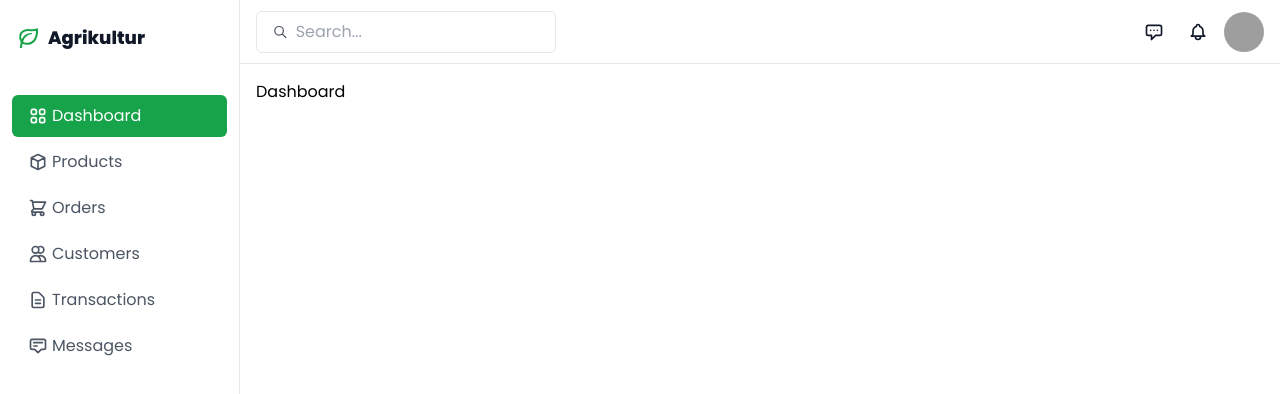
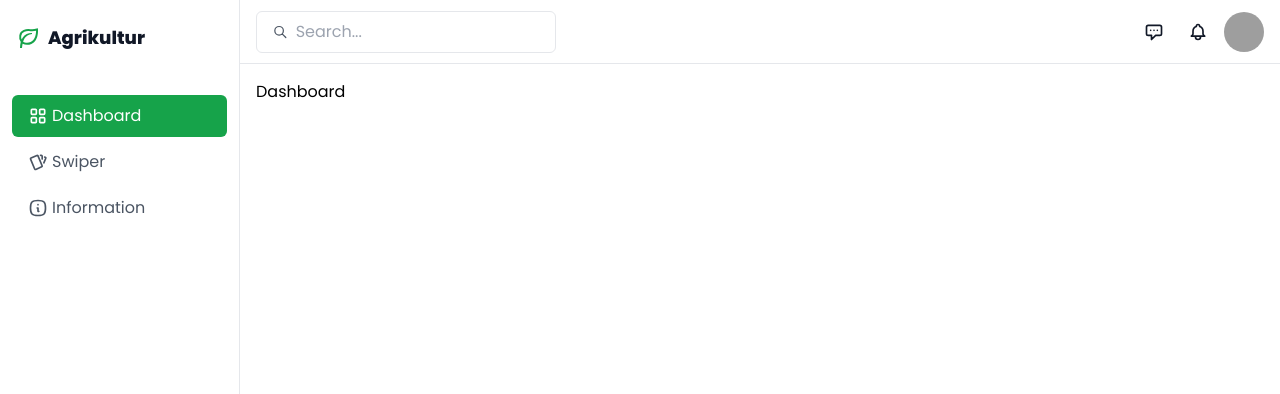
Before and after one commit to fajarfadillahh/agrikultur-project, a React (Vite) app: page / in a window 1280 px wide. Shown: the top 394 px of the page. Built offline with nearby package versions, Linux system fonts and the light colour scheme; grey boxes are pictures that could not be loaded.

Commit message:
modified: fixed Sidebar components

```diff
--- a/src/constants/SidebarLinks.jsx
+++ b/src/constants/SidebarLinks.jsx
@@ -1,47 +1,22 @@
-import {
-  HiOutlineAnnotation,
-  HiOutlineCube,
-  HiOutlineDocumentText,
-  HiOutlineShoppingCart,
-  HiOutlineUsers,
-  HiOutlineViewGrid,
-} from "react-icons/hi";
+import { TbLayoutGrid, TbCards, TbInfoSquareRounded } from "react-icons/tb";
 
 export const sidebar_links = [
   {
     key: "dashboard",
     label: "Dashboard",
     path: "/",
-    icon: <HiOutlineViewGrid />,
+    icon: <TbLayoutGrid />,
   },
   {
-    key: "products",
-    label: "Products",
-    path: "/products",
-    icon: <HiOutlineCube />,
+    key: "swiper",
+    label: "Swiper",
+    path: "/swiper",
+    icon: <TbCards />,
   },
   {
-    key: "orders",
-    label: "Orders",
-    path: "/orders",
-    icon: <HiOutlineShoppingCart />,
-  },
-  {
-    key: "customers",
-    label: "Customers",
-    path: "/customers",
-    icon: <HiOutlineUsers />,
-  },
-  {
-    key: "transactions",
-    label: "Transactions",
-    path: "/transactions",
-    icon: <HiOutlineDocumentText />,
-  },
-  {
-    key: "messages",
-    label: "Messages",
-    path: "/messages",
-    icon: <HiOutlineAnnotation />,
+    key: "information",
+    label: "Information",
+    path: "/information",
+    icon: <TbInfoSquareRounded />,
   },
 ];
```
